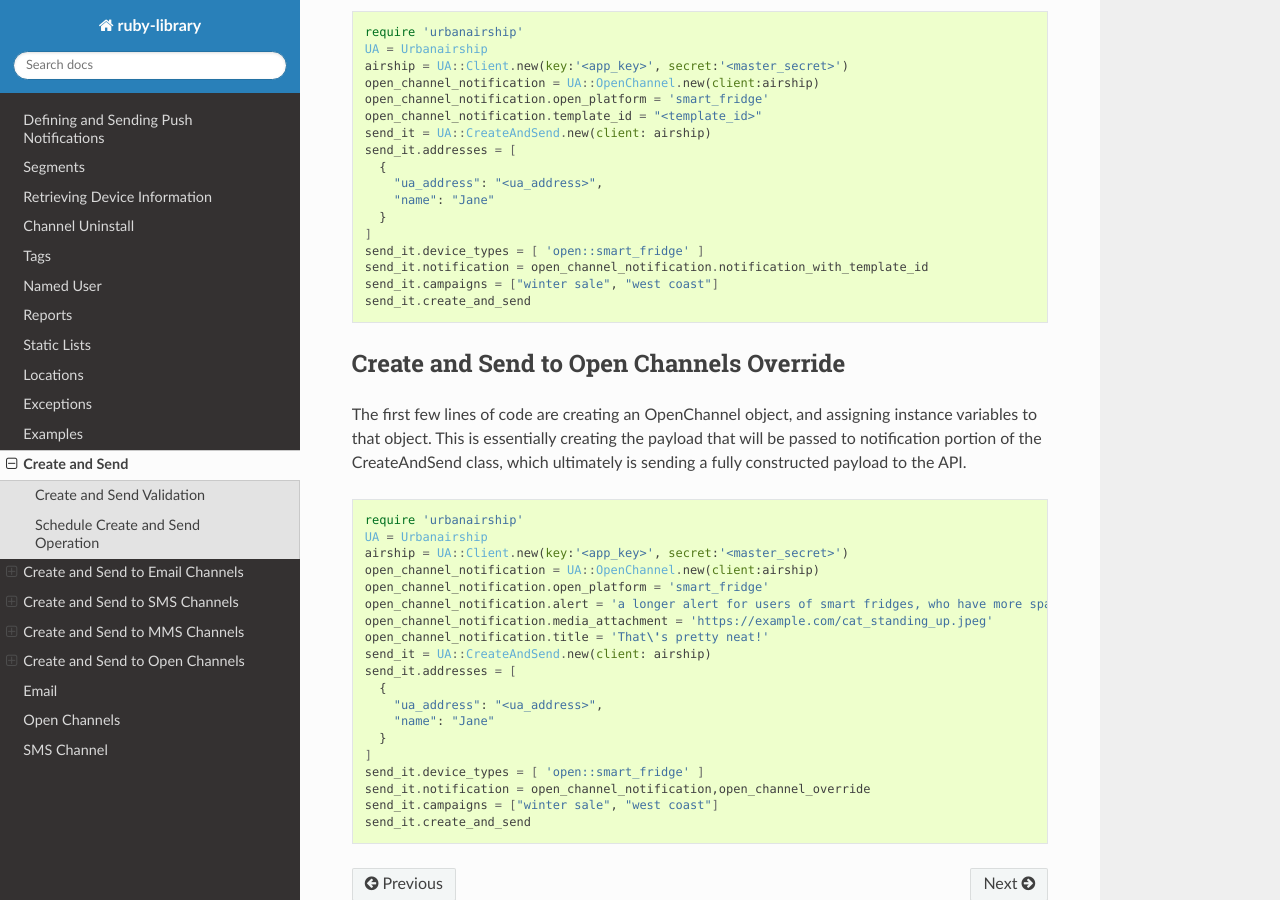
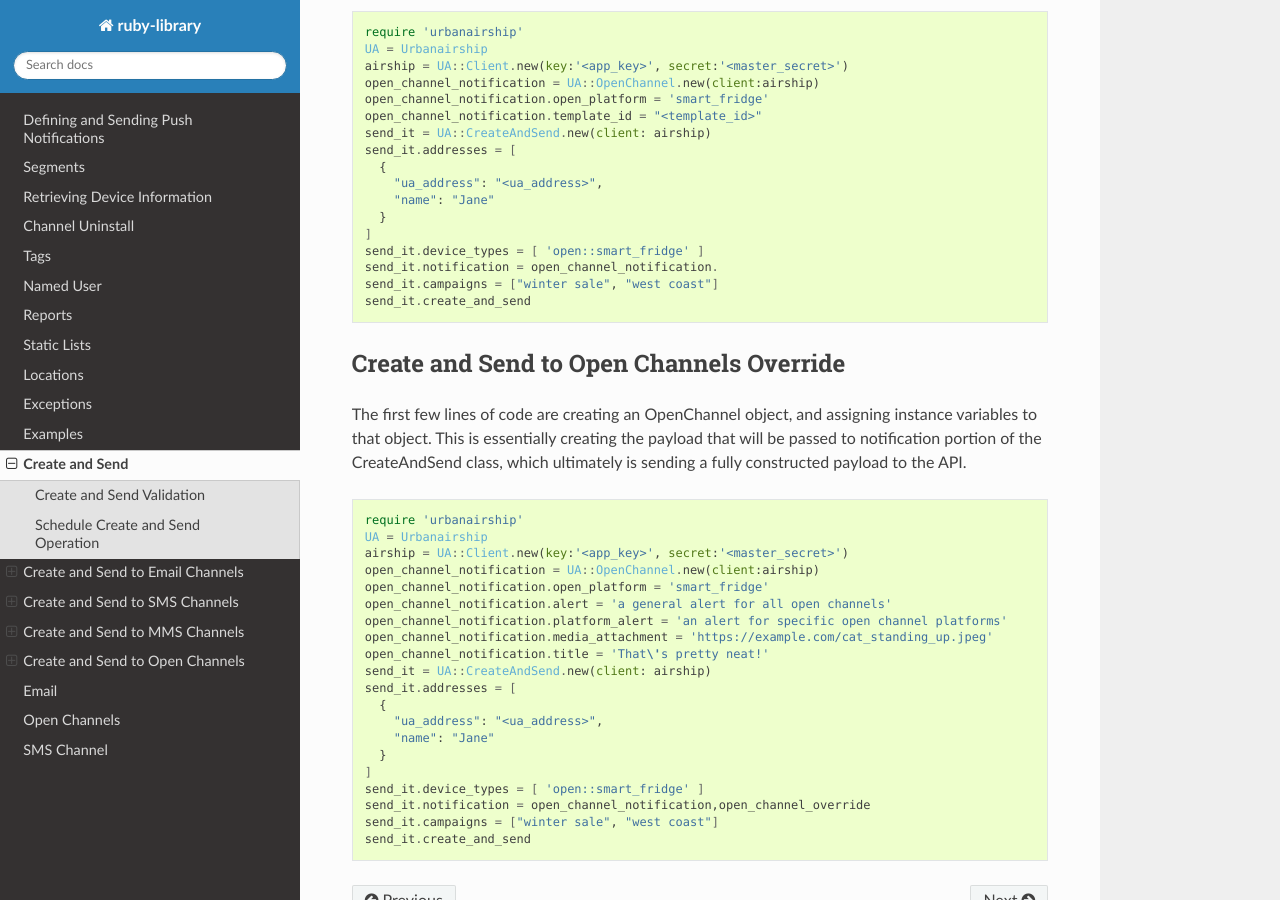
Before and after one commit to urbanairship/ruby-library, a Sphinx documentation site: the page built from docs/create_and_send.rst, in a window 1280 px wide and 900 px high, scrolled down 9236 px. Built offline with Sphinx 7.4.7 and the Read the Docs theme 2.0.0, drawn with Linux system fonts in a browser that asks for light colours; the version number could not be read and is left out.

Commit message:
udpates docs

```diff
--- a/docs/create_and_send.rst
+++ b/docs/create_and_send.rst
@@ -515,7 +515,7 @@ is sending a fully constructed payload to the API.
     }
   ]
   send_it.device_types = [ 'open::smart_fridge' ]
-  send_it.notification = open_channel_notification.notification_with_template_id
+  send_it.notification = open_channel_notification.
   send_it.campaigns = ["winter sale", "west coast"]
   send_it.create_and_send
 
@@ -534,7 +534,8 @@ is sending a fully constructed payload to the API.
   airship = UA::Client.new(key:'<app_key>', secret:'<master_secret>')
   open_channel_notification = UA::OpenChannel.new(client:airship)
   open_channel_notification.open_platform = 'smart_fridge'
-  open_channel_notification.alert = 'a longer alert for users of smart fridges, who have more space.'
+  open_channel_notification.alert = 'a general alert for all open channels'
+  open_channel_notification.platform_alert = 'an alert for specific open channel platforms'
   open_channel_notification.media_attachment = 'https://example.com/cat_standing_up.jpeg'
   open_channel_notification.title = 'That\'s pretty neat!'
   send_it = UA::CreateAndSend.new(client: airship)
```
